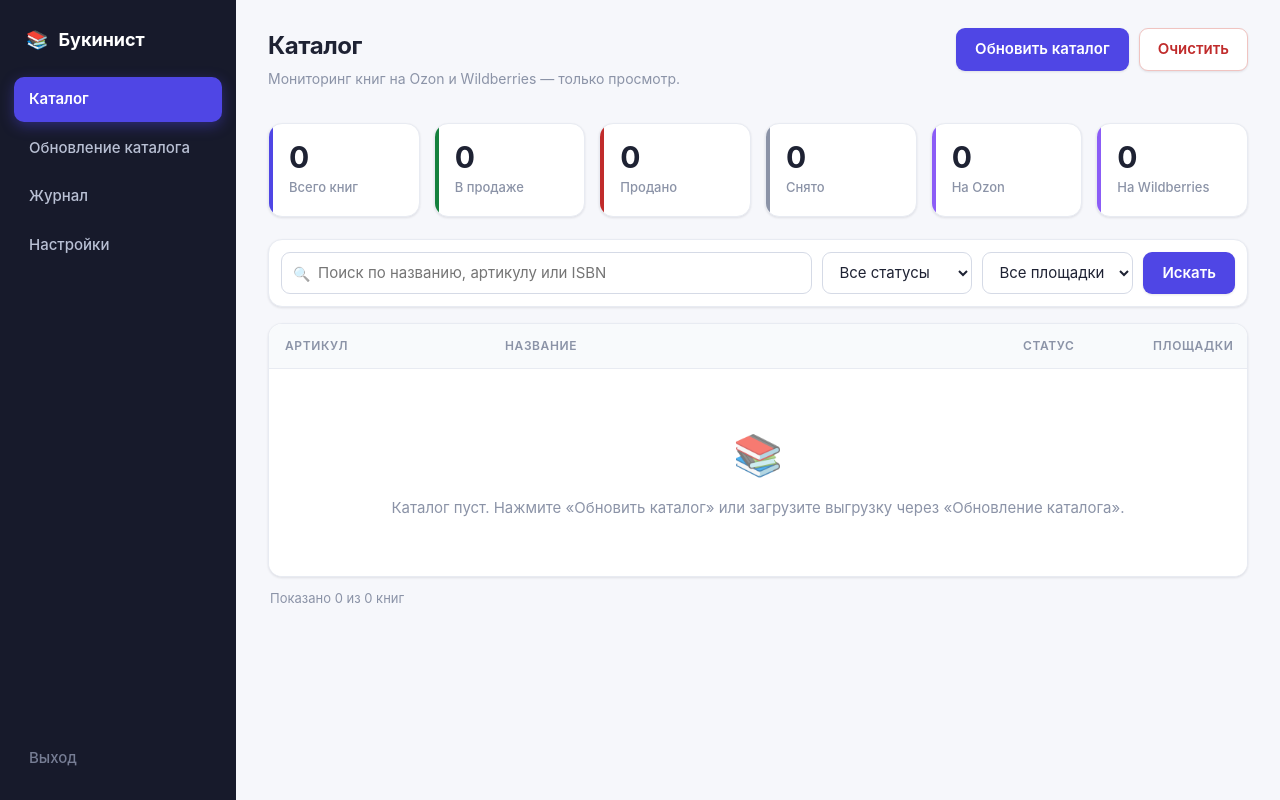
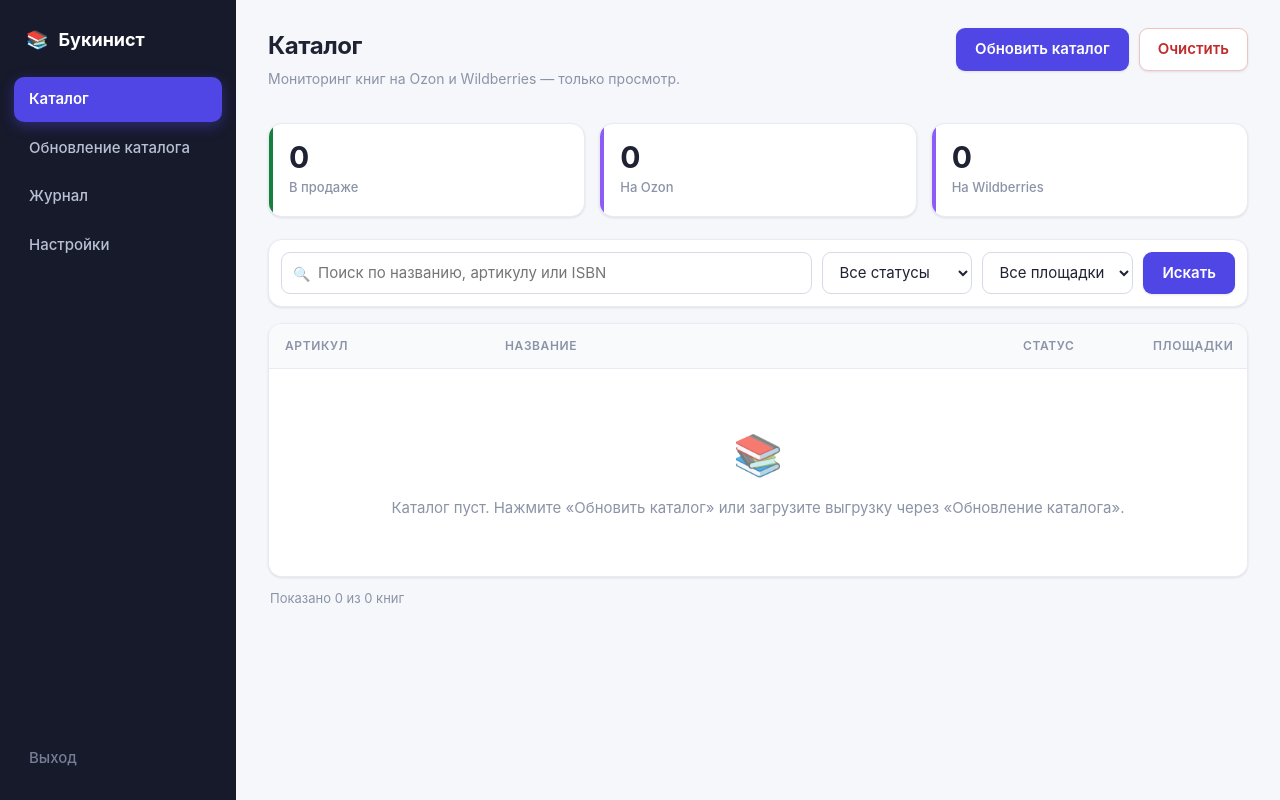
Before and after one commit to kezuo-dev/magaz, a FastAPI app: page / in a window 1280 px wide. Run offline with FastAPI, Linux system fonts and the light colour scheme; the visitor is signed in with stand-in values (Sample User, id 1); data that the repository does not hold is empty; parts of the project's set-up code (start-up, migrations or seed data) failed here and were passed over.

Commit message:
Убрать плашки «Всего книг», «Продано» и «Снято» из статистики главной панели
Co-Authored-By: Claude Opus 5 <noreply@anthropic.com>

```diff
--- a/app/routes/imports.py
+++ b/app/routes/imports.py
@@ -8,6 +8,8 @@
 """
 import csv
 import io
+import secrets
+import time
 from urllib.parse import quote
 
 from fastapi import APIRouter, Depends, File, Form, Request, UploadFile
@@ -83,7 +85,17 @@ def _guess_marketplace(columns: list[str], filename: str) -> str | None:
 
 
 # Простое хранилище загруженного файла между шагом 1 и шагом 2 (по сессии).
-_uploads: dict[str, list[dict]] = {}
+# Ключ — случайный токен (secrets.token_urlsafe), чтобы избежать коллизий между
+# пользователями и предотвратить утечку данных. Записи старше 1 часа автоудаляются.
+_uploads: dict[str, tuple[list[dict], float]] = {}  # {token: (rows, timestamp)}
+
+
+def _cleanup_old_uploads():
+    """Удалить загрузки старше 1 часа, чтобы избежать утечки памяти."""
+    now = time.time()
+    expired = [token for token, (_, ts) in _uploads.items() if now - ts > 3600]
+    for token in expired:
+        _uploads.pop(token, None)
 
 
 def _parse_file(filename: str, raw: bytes) -> list[dict]:
@@ -260,8 +272,12 @@ async def import_upload(
     if not marketplace:
         marketplace = _guess_marketplace(columns, file.filename or "") or "ozon"
 
-    token = f"{marketplace}:{file.filename}"
-    _uploads[token] = rows
+    # Токен случайный, а не «площадка:имя файла»: одинаковое имя файла у двух
+    # пользователей раньше перетирало чужую загрузку. Заодно чистим старые записи,
+    # чтобы брошенные (не доведённые до шага 2) выгрузки не висели в памяти.
+    _cleanup_old_uploads()
+    token = secrets.token_urlsafe(16)
+    _uploads[token] = (rows, time.time())
     request.session["import_token"] = token
     request.session["import_marketplace"] = marketplace
 
@@ -296,8 +312,11 @@ async def import_run(request: Request, db: Session = Depends(get_db)):
     form = await request.form()
     token = request.session.get("import_token")
     marketplace = request.session.get("import_marketplace")
-    rows = _uploads.get(token)
-    if not rows:
+    # В _uploads лежит кортеж (строки, время загрузки) — распаковываем, иначе в
+    # импорт ушёл бы сам кортеж. Пустой токен или истёкшая запись → на шаг 1.
+    entry = _uploads.get(token) if token else None
+    rows = entry[0] if entry else None
+    if not rows or not marketplace:
         return RedirectResponse("/import", status_code=303)
 
     # mapping: поле_книги -> имя_колонки_в_файле
--- a/app/templates/catalog.html
+++ b/app/templates/catalog.html
@@ -18,21 +18,9 @@
 </div>
 
 <div class="stats">
-  <div class="stat-card">
-    <div class="stat-num">{{ stats.total }}</div>
-    <div class="stat-label">Всего книг</div>
-  </div>
   <div class="stat-card stat-ok">
     <div class="stat-num">{{ stats.in_stock }}</div>
     <div class="stat-label">В продаже</div>
-  </div>
-  <div class="stat-card stat-sold">
-    <div class="stat-num">{{ stats.sold }}</div>
-    <div class="stat-label">Продано</div>
-  </div>
-  <div class="stat-card stat-muted">
-    <div class="stat-num">{{ stats.withdrawn }}</div>
-    <div class="stat-label">Снято</div>
   </div>
   <div class="stat-card stat-mp">
     <div class="stat-num">{{ stats.on_ozon }}</div>
```
